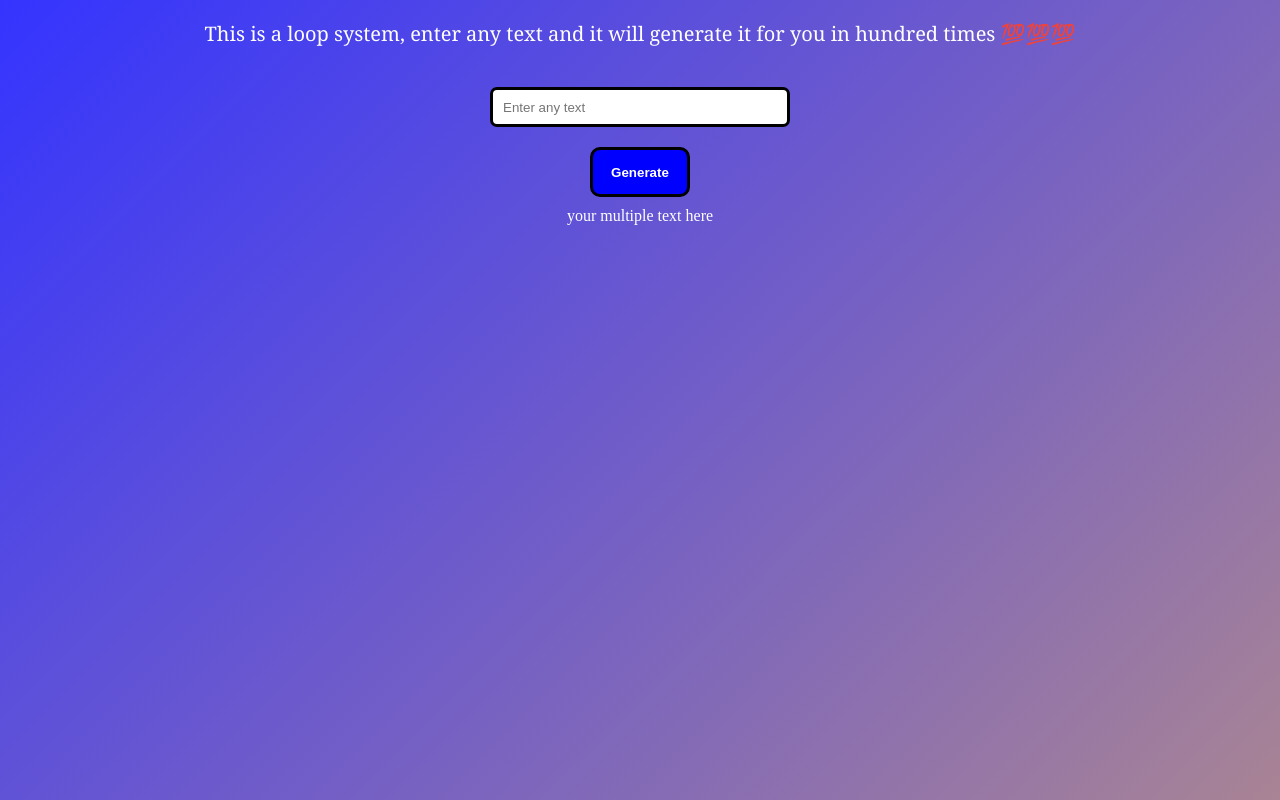
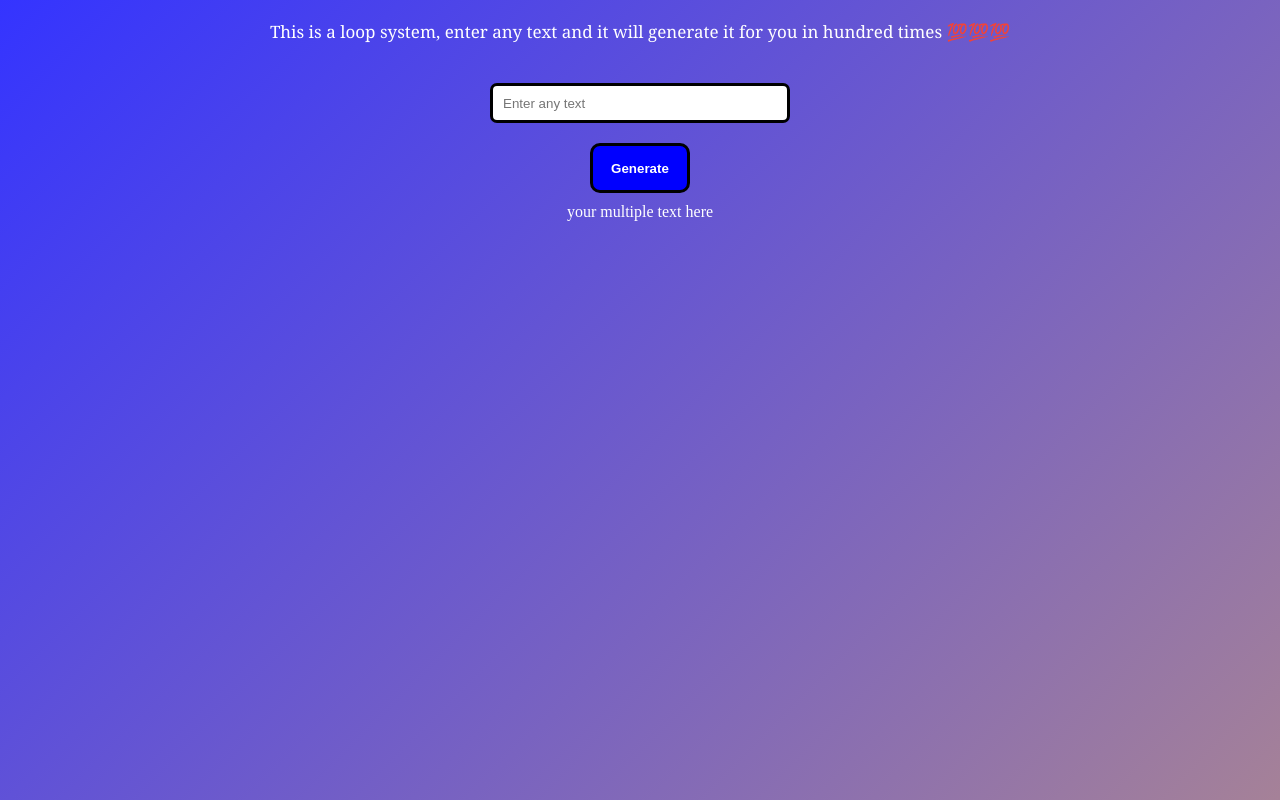
Before and after one commit to JUNIOR-SAM/A-loop-system, a plain HTML site: page index.html in a window 1280 px wide. Shown: the top 800 px of the page. Drawn offline with Linux system fonts and the light colour scheme.

Commit message:
i change the font size

```diff
--- a/style.css
+++ b/style.css
@@ -6,7 +6,7 @@
 
 body{
     background: linear-gradient(135deg, rgba(0, 0, 255, 0.795), rgba(255, 166, 0, 0.726));
-    height: 146rem;
+    height: 153rem;
 }
 
 input{
@@ -21,7 +21,6 @@ input{
     margin: auto;
     margin-top: 40px;
     width: 300px;
-
 }
 
 button{
@@ -45,7 +44,7 @@ p{
     text-align: center;
     color: white;
     font-family: Cambria, Cochin, Georgia, Times, 'Times New Roman', serif;
-    font-size: 20px;
+    font-size: 17px;
     padding: 20px 50px 0 50px;
 }
 
@@ -68,5 +67,6 @@ p{
 
     p{
         padding: 20px 10px 0 10px;
+        font-size: 15px;
     }
 }
```
